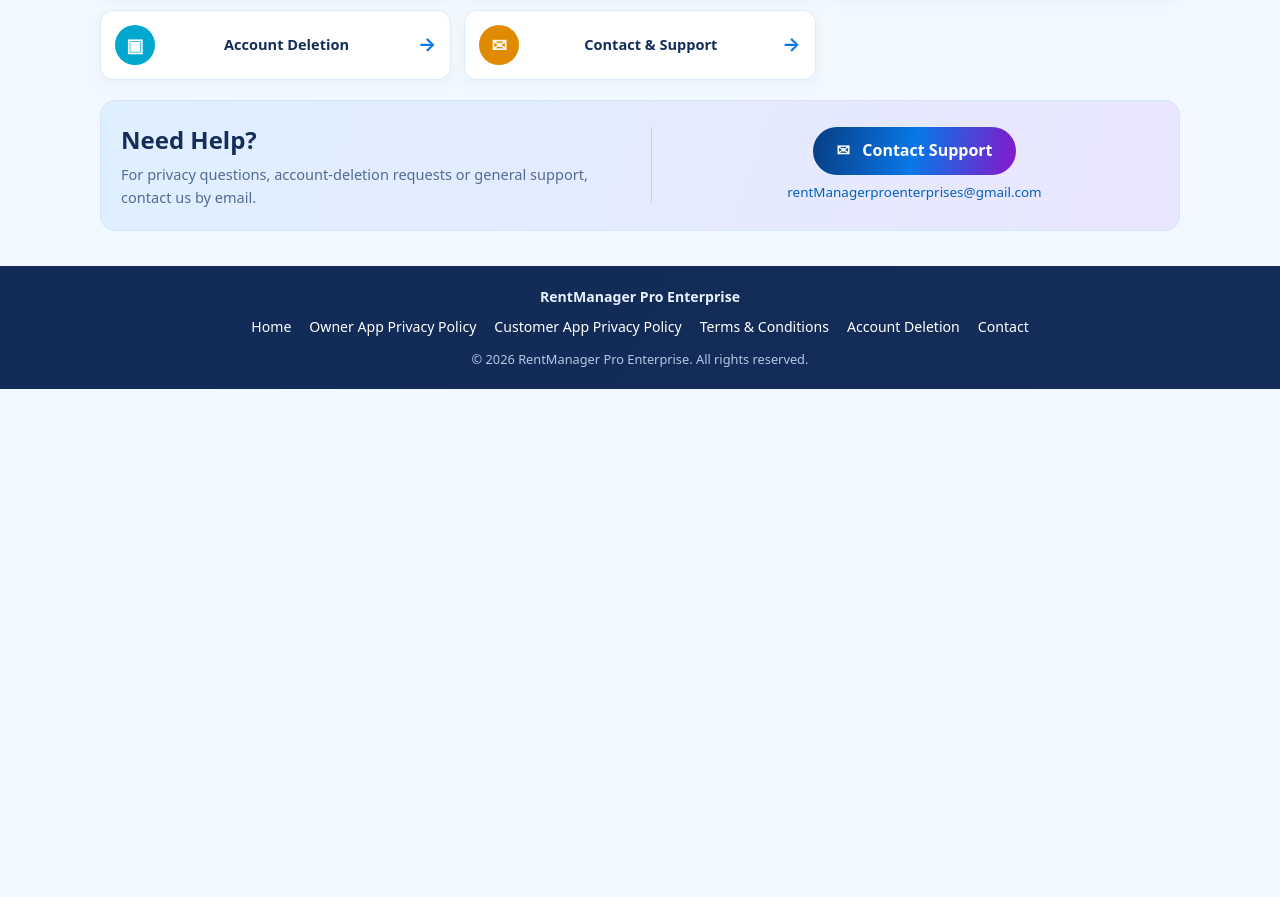
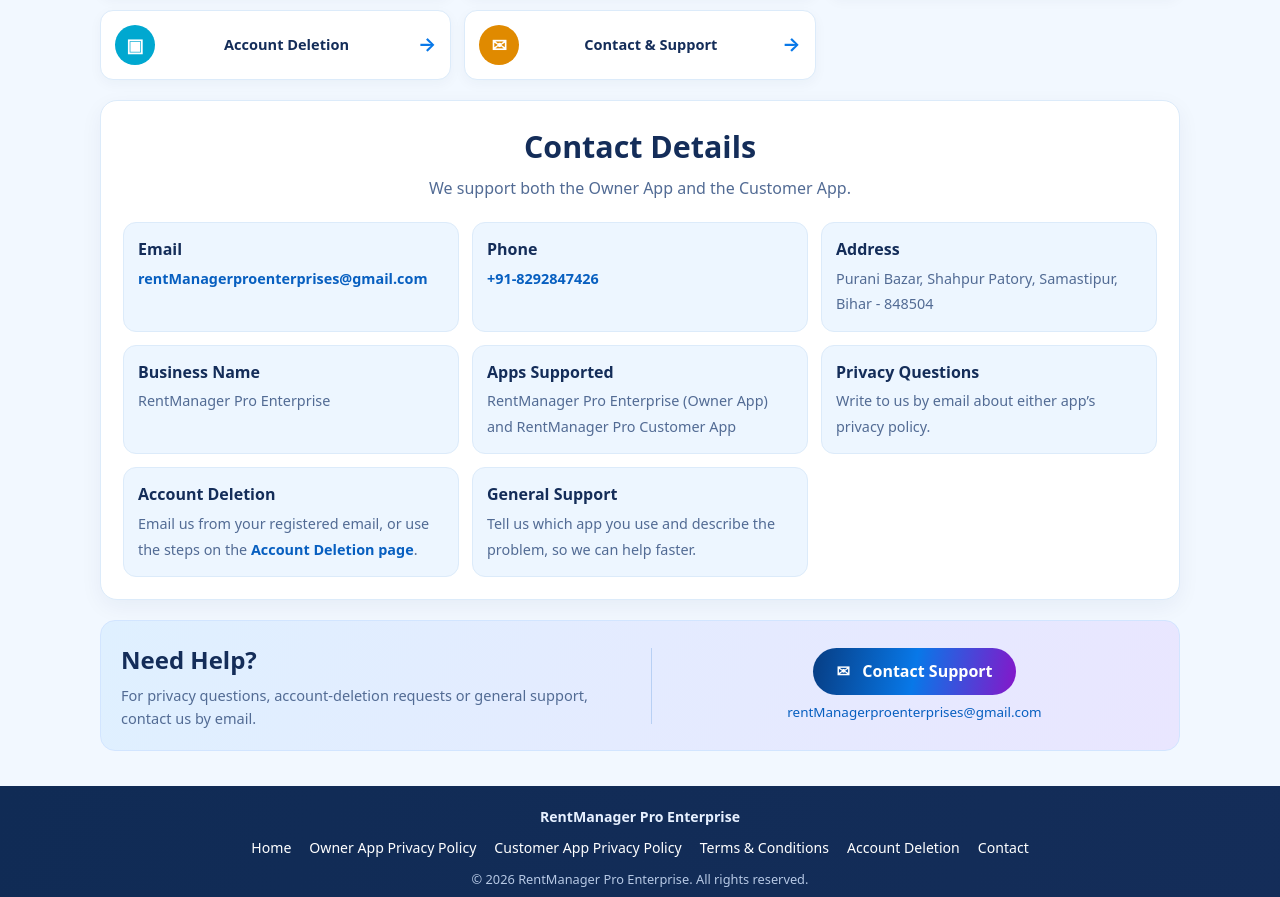
Before and after one commit to abhyas8862/rentmanager-pro-website, a plain HTML site: page index.html in a window 1280 px wide. Shown: the part 2243-3140 px from the top of the page. Before the commit the page ends 2632 px from the top, so only its background shows below. Drawn offline with Linux system fonts and the light colour scheme.

Commit message:
Update index.html

```diff
--- a/index.html
+++ b/index.html
@@ -396,6 +396,25 @@ a { -webkit-tap-highlight-color: transparent; }
 
 .arrow { color: var(--blue); font-size: 1.2rem; }
 
+.contact-card { padding: 22px; margin-top: 20px; }
+
+.contact-grid {
+  display: grid;
+  grid-template-columns: repeat(3, minmax(0, 1fr));
+  gap: 13px;
+}
+
+.contact-item {
+  padding: 14px;
+  background: #EDF6FF;
+  border: 1px solid var(--border);
+  border-radius: 13px;
+}
+
+.contact-item strong { display: block; color: var(--navy); margin-bottom: 3px; }
+.contact-item span, .contact-item a { color: var(--muted); font-size: .9rem; overflow-wrap: anywhere; }
+.contact-item a { color: #075FC0; font-weight: 700; text-decoration: none; }
+
 .support {
   display: grid;
   grid-template-columns: 1fr 1fr;
@@ -463,6 +482,7 @@ footer {
   .features { grid-template-columns: repeat(2, minmax(0, 1fr)); }
   .policy-grid { grid-template-columns: repeat(2, minmax(0, 1fr)); }
   .app-links { justify-content: center; }
+  .contact-grid { grid-template-columns: repeat(2, minmax(0, 1fr)); }
 }
 
 @media (max-width: 560px) {
@@ -488,6 +508,7 @@ footer {
   .support { grid-template-columns: 1fr; text-align: center; gap: 15px; padding: 17px; }
   .support-action { border-left: 0; border-top: 1px solid #B8D0F4; padding: 15px 0 0; }
   .footer-links { gap: 8px 12px; }
+  .contact-grid { grid-template-columns: 1fr; }
 }
 </style>
 </head>
@@ -775,6 +796,55 @@ footer {
     </nav>
   </section>
 
+  <section class="card contact-card" id="contact" aria-labelledby="contact-heading">
+    <div class="section-heading" style="margin-top:0">
+      <h2 id="contact-heading">Contact Details</h2>
+      <p>We support both the Owner App and the Customer App.</p>
+    </div>
+
+    <div class="contact-grid">
+      <div class="contact-item">
+        <strong>Email</strong>
+        <a href="mailto:rentManagerproenterprises@gmail.com">rentManagerproenterprises@gmail.com</a>
+      </div>
+
+      <div class="contact-item">
+        <strong>Phone</strong>
+        <a href="tel:+918292847426">+91-8292847426</a>
+      </div>
+
+      <div class="contact-item">
+        <strong>Address</strong>
+        <span>Purani Bazar, Shahpur Patory, Samastipur, Bihar - 848504</span>
+      </div>
+
+      <div class="contact-item">
+        <strong>Business Name</strong>
+        <span>RentManager Pro Enterprise</span>
+      </div>
+
+      <div class="contact-item">
+        <strong>Apps Supported</strong>
+        <span>RentManager Pro Enterprise (Owner App) and RentManager Pro Customer App</span>
+      </div>
+
+      <div class="contact-item">
+        <strong>Privacy Questions</strong>
+        <span>Write to us by email about either app&rsquo;s privacy policy.</span>
+      </div>
+
+      <div class="contact-item">
+        <strong>Account Deletion</strong>
+        <span>Email us from your registered email, or use the steps on the <a href="account-deletion.html">Account Deletion page</a>.</span>
+      </div>
+
+      <div class="contact-item">
+        <strong>General Support</strong>
+        <span>Tell us which app you use and describe the problem, so we can help faster.</span>
+      </div>
+    </div>
+  </section>
+
   <section class="support">
     <div>
       <h2>Need Help?</h2>
```
